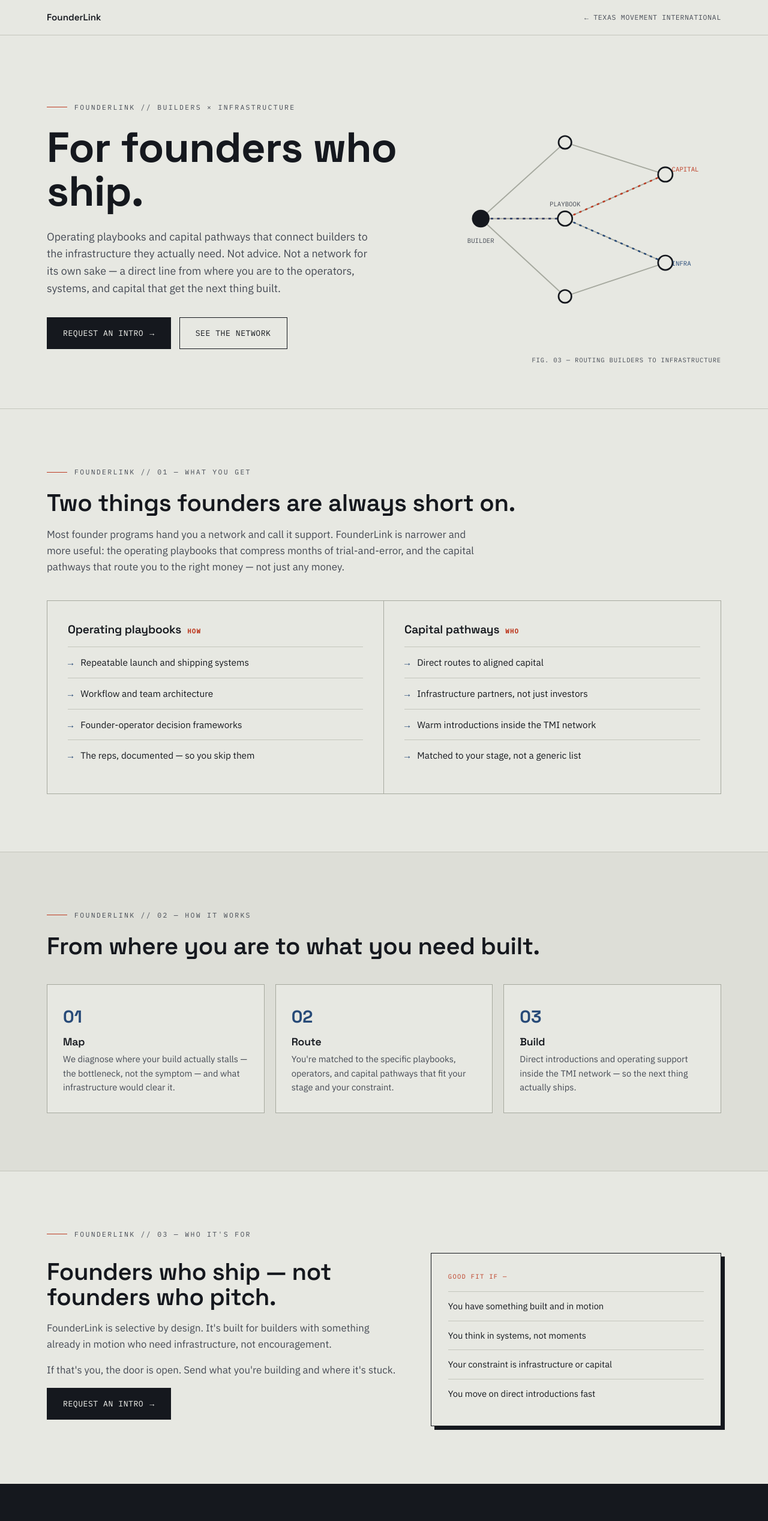
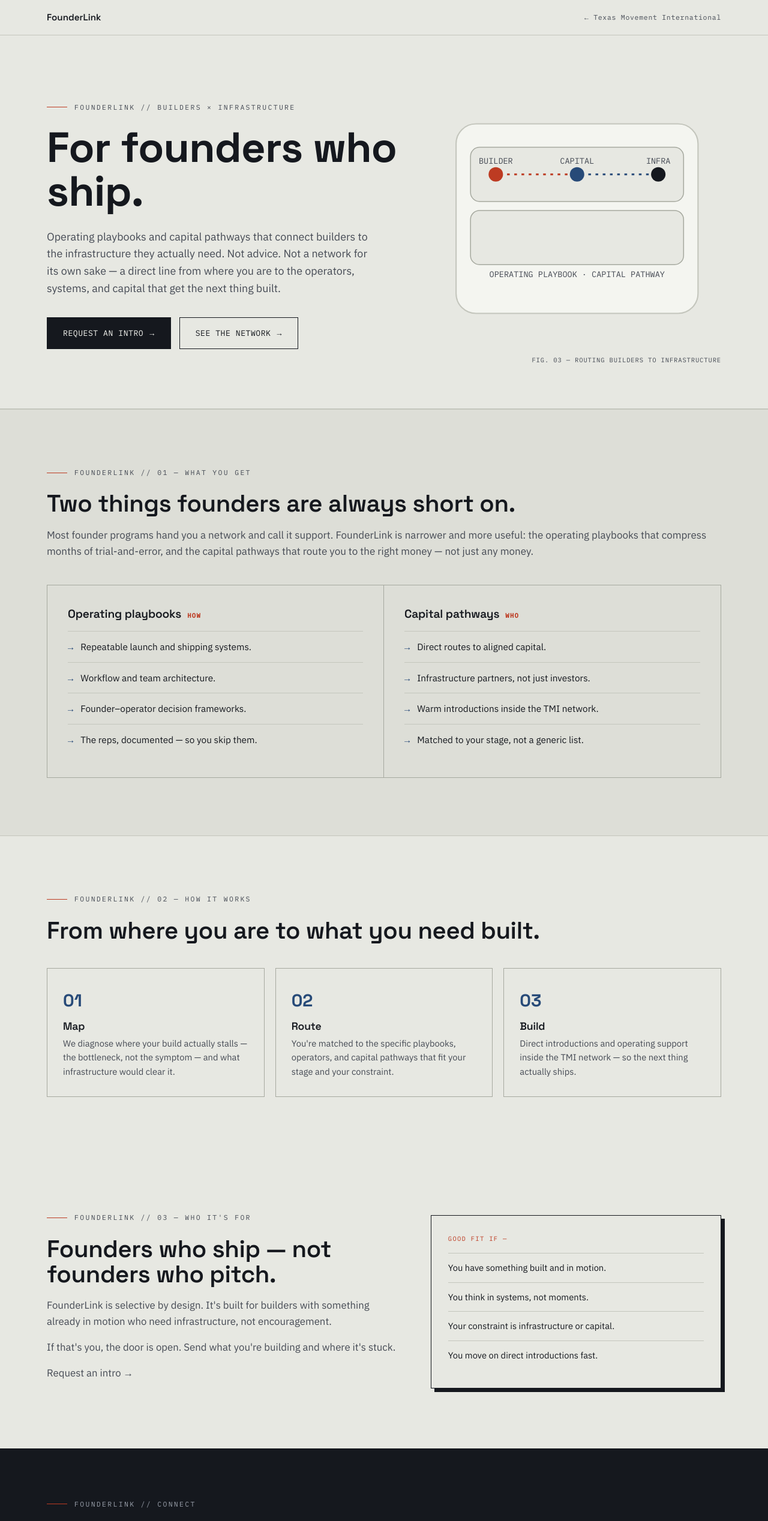
Before and after one commit to movementconsultant/founderlink.texasmovement.com, a plain HTML site: page index.html in a window 1280 px wide. Shown: the top 2536 px of the page at 60% size. Drawn offline with Linux system fonts and the light colour scheme.

Commit message:
founderlink - Enhance SEO and improve HTML structure
Updated meta tags for improved SEO and clarity. Refined styles and structure for better readability and consistency.

```diff
--- a/index.html
+++ b/index.html
@@ -4,14 +4,37 @@
   <meta charset="UTF-8">
   <title>FounderLink — Operating Playbooks &amp; Capital Pathways</title>
   <meta name="viewport" content="width=device-width, initial-scale=1">
-  <meta name="description" content="Operating playbooks and capital pathways for founders who ship. FounderLink connects builders to the infrastructure they actually need. Part of Texas Movement International.">
-  <meta property="og:title" content="FounderLink by Texas Movement">
-  <meta property="og:description" content="Operating playbooks and capital pathways for founders who ship.">
+
+  <!-- Primary description -->
+  <meta name="description" content="FounderLink is for founders who ship. Operating playbooks and capital pathways that connect builders to the infrastructure they actually need — not advice, not a network for its own sake.">
+
+  <!-- Theme color -->
+  <meta name="theme-color" content="#15181E">
+
+  <!-- Open Graph -->
   <meta property="og:type" content="website">
+  <meta property="og:site_name" content="FounderLink · Texas Movement International">
+  <meta property="og:title" content="FounderLink — Operating Playbooks &amp; Capital Pathways">
+  <meta property="og:description" content="For founders who ship. Operating playbooks and capital pathways that route you to the right infrastructure and aligned capital — inside the Texas Movement network.">
   <meta property="og:url" content="https://founderlink.texasmovement.com">
+  <meta property="og:image" content="https://founderlink.texasmovement.com/og-image.png">
+  <meta property="og:image:width" content="1200">
+  <meta property="og:image:height" content="630">
+  <meta property="og:image:type" content="image/png">
+  <meta property="og:image:alt" content="FounderLink by Texas Movement International — operating playbooks and capital pathways.">
+
+  <!-- Twitter / X -->
+  <meta name="twitter:card" content="summary_large_image">
+  <meta name="twitter:title" content="FounderLink — Operating Playbooks &amp; Capital Pathways">
+  <meta name="twitter:description" content="Builder-first operating playbooks and capital pathways, not a generic founder network. Built inside Texas Movement International.">
+  <meta name="twitter:image" content="https://founderlink.texasmovement.com/og-image.png">
+  <meta name="twitter:image:alt" content="FounderLink by Texas Movement International — operating playbooks and capital pathways.">
+
+  <!-- Fonts -->
   <link rel="preconnect" href="https://fonts.googleapis.com">
   <link rel="preconnect" href="https://fonts.gstatic.com" crossorigin>
-  <link href="https://fonts.googleapis.com/css2?family=Space+Grotesk:wght@400;500;600;700&family=IBM+Plex+Sans:wght@400;500;600&family=IBM+Plex+Mono:wght@400;500&display=swap" rel="stylesheet">
+  <link href="https://fonts.googleapis.com/css2?family=IBM+Plex+Sans:wght@400;500;600&family=IBM+Plex+Mono:wght@400;500&family=Space+Grotesk:wght@600;700&display=swap" rel="stylesheet">
+
   <style>
     :root {
       --paper: #E7E8E2;
@@ -25,18 +48,8 @@
       --tension: #BD3B22;     /* red */
       --wrap: 1180px;
     }
-
-    * {
-      box-sizing: border-box;
-      margin: 0;
-      padding: 0;
-    }
-
-    html {
-      scroll-behavior: smooth;
-      -webkit-text-size-adjust: 100%;
-    }
-
+    * { box-sizing: border-box; margin: 0; padding: 0; }
+    html { scroll-behavior: smooth; -webkit-text-size-adjust: 100%; }
     body {
       background: var(--paper);
       color: var(--ink);
@@ -45,26 +58,10 @@
       line-height: 1.6;
       -webkit-font-smoothing: antialiased;
     }
-
-    a {
-      color: inherit;
-      text-decoration: none;
-    }
-
-    .mono {
-      font-family: "IBM Plex Mono", ui-monospace, monospace;
-    }
-
-    .wrap {
-      max-width: var(--wrap);
-      margin: 0 auto;
-      padding: 0 28px;
-    }
-
-    .section {
-      padding: 96px 0;
-      position: relative;
-    }
+    a { color: inherit; text-decoration: none; }
+    .mono { font-family: "IBM Plex Mono", ui-monospace, monospace; }
+    .wrap { max-width: var(--wrap); margin: 0 auto; padding: 0 28px; }
+    .section { padding: 96px 0; position: relative; }
 
     .eyebrow {
       font-family: "IBM Plex Mono", monospace;
@@ -77,7 +74,6 @@
       gap: 12px;
       margin-bottom: 22px;
     }
-
     .eyebrow::before {
       content: "";
       width: 34px;
@@ -86,28 +82,15 @@
       flex: none;
     }
 
-    h1,
-    h2,
-    h3 {
+    h1, h2, h3 {
       font-family: "Space Grotesk", sans-serif;
       font-weight: 600;
       line-height: 1.04;
       letter-spacing: -0.01em;
     }
-
-    h2 {
-      font-size: clamp(1.7rem, 3.2vw, 2.5rem);
-      margin-bottom: 18px;
-    }
-
-    p {
-      color: var(--ink-soft);
-    }
-
-    p strong {
-      color: var(--ink);
-      font-weight: 600;
-    }
+    h2 { font-size: clamp(1.7rem, 3.2vw, 2.5rem); margin-bottom: 18px; }
+    p { color: var(--ink-soft); }
+    p strong { color: var(--ink); font-weight: 600; }
 
     .topbar {
       border-bottom: 1px solid var(--line);
@@ -117,62 +100,53 @@
       backdrop-filter: blur(8px);
       z-index: 50;
     }
-
     .topbar .wrap {
       display: flex;
       align-items: center;
       justify-content: space-between;
       height: 58px;
     }
-
     .brand {
       font-family: "Space Grotesk", sans-serif;
       font-weight: 600;
       font-size: 0.95rem;
+      text-decoration: none;
     }
-
     .back {
       font-family: "IBM Plex Mono", monospace;
       font-size: 0.72rem;
       letter-spacing: 0.06em;
       color: var(--ink-soft);
+      text-decoration: none;
     }
-
-    .back:hover {
-      color: var(--ink);
-    }
+    .back:hover { color: var(--ink); }
 
     .hero {
       padding: 84px 0 72px;
       border-bottom: 1px solid var(--line);
       overflow: hidden;
     }
-
     .hero .wrap {
       display: grid;
       grid-template-columns: 1.1fr 0.9fr;
       gap: 54px;
       align-items: center;
     }
-
     .hero h1 {
       font-size: clamp(2.5rem, 5.6vw, 4.4rem);
       font-weight: 700;
       margin: 8px 0 24px;
     }
-
     .hero .lede {
       font-size: 1.12rem;
       max-width: 31em;
       margin-bottom: 34px;
     }
-
     .cta-row {
       display: flex;
       flex-wrap: wrap;
       gap: 14px;
     }
-
     .btn {
       font-family: "IBM Plex Mono", monospace;
       font-size: 0.82rem;
@@ -187,52 +161,16 @@
       color: var(--white);
       text-transform: uppercase;
     }
+    .btn:hover { background: transparent; color: var(--ink); }
+    .btn--ghost { background: transparent; color: var(--ink); }
+    .btn--ghost:hover { background: var(--ink); color: var(--white); }
+    .btn .arrow { transition: transform 0.18s ease; }
+    .btn:hover .arrow { transform: translateX(3px); }
 
-    .btn:hover {
-      background: transparent;
-      color: var(--ink);
-    }
-
-    .btn--ghost {
-      background: transparent;
-      color: var(--ink);
-    }
-
-    .btn--ghost:hover {
-      background: var(--ink);
-      color: var(--white);
-    }
-
-    .btn .arrow {
-      transition: transform 0.18s ease;
-    }
-
-    .btn:hover .arrow {
-      transform: translateX(3px);
-    }
-
-    .figure {
-      width: 100%;
-      aspect-ratio: 1 / 0.92;
-    }
-
-    .fig {
-      width: 100%;
-      height: 100%;
-      display: block;
-    }
-
-    @keyframes dash {
-      to {
-        stroke-dashoffset: -16;
-      }
-    }
-
-    .fig .flow {
-      stroke-dasharray: 3 5;
-      animation: dash 1.8s linear infinite;
-    }
-
+    .figure { width: 100%; aspect-ratio: 1 / 0.92; }
+    .fig { width: 100%; height: 100%; display: block; }
+    @keyframes dash { to { stroke-dashoffset: -16; } }
+    .fig .flow { stroke-dasharray: 3 5; animation: dash 1.8s linear infinite; }
     .fig-caption {
       font-family: "IBM Plex Mono", monospace;
       font-size: 0.66rem;
@@ -255,15 +193,12 @@
       border: 1px solid var(--line-strong);
       margin-top: 42px;
     }
-
     .two .col {
       padding: 38px 34px;
     }
-
     .two .col:first-child {
       border-right: 1px solid var(--line-strong);
     }
-
     .two h3 {
       font-size: 1.2rem;
       margin-bottom: 8px;
@@ -271,19 +206,16 @@
       align-items: baseline;
       gap: 10px;
     }
-
     .two .tag {
       font-family: "IBM Plex Mono", monospace;
       font-size: 0.66rem;
       letter-spacing: 0.12em;
       color: var(--tension);
     }
-
     .two ul {
       list-style: none;
       margin-top: 18px;
     }
-
     .two li {
       padding: 13px 0;
       border-top: 1px solid var(--line);
@@ -292,7 +224,6 @@
       display: flex;
       gap: 12px;
     }
-
     .two li::before {
       content: "→";
       color: var(--compression);
@@ -306,14 +237,12 @@
       margin-top: 42px;
       counter-reset: st;
     }
-
     .step {
       border: 1px solid var(--line-strong);
       background: var(--paper);
       padding: 30px 26px;
       counter-increment: st;
     }
-
     .step .num {
       font-family: "Space Grotesk", sans-serif;
       font-weight: 700;
@@ -321,16 +250,13 @@
       color: var(--compression);
       margin-bottom: 10px;
     }
-
     .step .num::before {
       content: "0" counter(st);
     }
-
     .step h3 {
       font-size: 1.1rem;
       margin-bottom: 8px;
     }
-
     .step p {
       font-size: 0.92rem;
     }
@@ -341,7 +267,6 @@
       gap: 48px;
       align-items: center;
     }
-
     .who p {
       font-size: 1.05rem;
       margin-bottom: 16px;
@@ -353,7 +278,6 @@
       background: var(--paper);
       padding: 30px 28px;
     }
-
     .gate .k {
       font-family: "IBM Plex Mono", monospace;
       font-size: 0.66rem;
@@ -362,13 +286,7 @@
       color: var(--tension);
       margin-bottom: 16px;
     }
-
-    .gate ul {
-      list-style: none;
-      margin: 0;
-      padding: 0;
-    }
-
+    .gate ul { list-style: none; }
     .gate li {
       padding: 12px 0;
       border-top: 1px solid var(--line);
@@ -381,32 +299,20 @@
       color: var(--paper);
       padding: 84px 0 40px;
     }
-
-    .foot h2 {
-      color: var(--white);
-    }
-
-    .foot .eyebrow {
-      color: #9aa0ab;
-    }
-
-    .foot .eyebrow::before {
-      background: var(--tension);
-    }
-
+    .foot h2 { color: var(--white); }
+    .foot .eyebrow { color: #9aa0ab; }
+    .foot .eyebrow::before { background: var(--tension); }
     .connect {
       display: grid;
       grid-template-columns: repeat(3, 1fr);
       gap: 24px;
       margin: 38px 0 56px;
     }
-
     .connect a {
       border-top: 1px solid #2c313b;
       padding-top: 16px;
       display: block;
     }
-
     .connect .k {
       font-family: "IBM Plex Mono", monospace;
       font-size: 0.66rem;
@@ -415,17 +321,12 @@
       color: #8a909b;
       margin-bottom: 6px;
     }
-
     .connect .v {
       font-family: "Space Grotesk", sans-serif;
       font-size: 1.05rem;
       color: var(--white);
     }
-
-    .connect a:hover .v {
-      color: #cdd2da;
-    }
-
+    .connect a:hover .v { color: #cdd2da; }
     .foot .legal {
       border-top: 1px solid #2c313b;
       padding-top: 24px;
@@ -440,39 +341,21 @@
     }
 
     @media (max-width: 900px) {
-      .hero .wrap {
-        grid-template-columns: 1fr;
-        gap: 30px;
-      }
-      .figure {
-        max-width: 380px;
-        order: -1;
-      }
-      .two,
-      .who {
-        grid-template-columns: 1fr;
-      }
+      .hero .wrap { grid-template-columns: 1fr; gap: 30px; }
+      .figure { max-width: 380px; order: -1; }
+      .two, .who { grid-template-columns: 1fr; }
       .two .col:first-child {
         border-right: none;
         border-bottom: 1px solid var(--line-strong);
       }
-      .steps3 {
-        grid-template-columns: 1fr;
+      .steps3 { grid-template-columns: 1fr; }
+      .connect { grid-template-columns: 1fr; }
+      .section { padding: 68px 0; }
     }
-      .connect {
-        grid-template-columns: 1fr;
+    @media (prefers-reduced-motion: reduce) {
+      .fig .flow { animation: none; }
+      html { scroll-behavior: auto; }
     }
-      .section {
-        padding: 68px 0;
-      }
-    }
-
-    @media (prefers-reduced-motion: reduce) {
-      .fig .flow {
-        animation: none;
-      }
-    }
-
     :focus-visible {
       outline: 2px solid var(--compression);
       outline-offset: 3px;
@@ -483,11 +366,12 @@
 
 <header class="topbar">
   <div class="wrap">
-      <a class="brand" href="https://texasmovement.com">FounderLink</a>
-      <a class="back mono" href="https://texasmovement.com">← TEXAS MOVEMENT INTERNATIONAL</a>
+    <a href="https://texasmovement.com" class="brand">FounderLink</a>
+    <a href="https://texasmovement.com" class="back">← Texas Movement International</a>
   </div>
 </header>
 
+<main>
   <section class="hero">
     <div class="wrap">
       <div>
@@ -498,46 +382,73 @@
         </p>
         <div class="cta-row">
           <a class="btn" href="mailto:movementconsultant@gmail.com?subject=FounderLink%20Intro">
-            Request an intro <span class="arrow">→</span>
+            Request an intro  <span class="arrow">→</span>
           </a>
-          <a class="btn btn--ghost" href="https://texasmovement.com">See the network</a>
+          <a class="btn btn--ghost" href="https://texasmovement.com">
+            See the network <span class="arrow">→</span>
+          </a>
         </div>
       </div>
-      <div>
-        <div class="figure">
-          <!-- SIGNATURE: directed capital/infrastructure flow graph -->
-          <svg class="fig" viewBox="0 0 360 330" role="img" aria-label="A directed graph routing a builder node to capital and infrastructure nodes.">
-            <g class="frame">
-              <!-- edges -->
-              <g fill="none" stroke="var(--line-strong)" stroke-width="1.4">
-                <path d="M60 165 L165 70" />
-                <path d="M60 165 L165 165" />
-                <path d="M60 165 L165 262" />
-                <path d="M165 70 L290 110" />
-                <path d="M165 165 L290 110" />
-                <path d="M165 165 L290 220" />
-                <path d="M165 262 L290 220" />
-              </g>
-              <!-- active flow path -->
-              <path class="flow" d="M60 165 L165 165 L290 110" fill="none" stroke="var(--tension)" stroke-width="2" />
-              <path class="flow" d="M60 165 L165 165 L290 220" fill="none" stroke="var(--compression)" stroke-width="2" />
-              <!-- nodes -->
-              <circle cx="60" cy="165" r="11" fill="var(--ink)" />
-              <g fill="var(--paper)" stroke="var(--ink)" stroke-width="2">
-                <circle cx="165" cy="70" r="8" />
-                <circle cx="165" cy="165" r="9" />
-                <circle cx="165" cy="262" r="8" />
-                <circle cx="290" cy="110" r="9" />
-                <circle cx="290" cy="220" r="9" />
-              </g>
-              <!-- labels -->
-              <text x="60" y="195" text-anchor="middle" class="mono" font-size="8" fill="var(--ink-soft)">BUILDER</text>
-              <text x="298" y="106" class="mono" font-size="8" fill="var(--tension)">CAPITAL</text>
-              <text x="298" y="224" class="mono" font-size="8" fill="var(--compression)">INFRA</text>
-              <text x="165" y="150" text-anchor="middle" class="mono" font-size="8" fill="var(--ink-soft)">PLAYBOOK</text>
-            </g>
+
+      <aside class="figure">
+        <svg class="fig" viewBox="0 0 320 290" role="img" aria-labelledby="fl-fig">
+          <title id="fl-fig">BUILDER → CAPITAL → INFRASTRUCTURE</title>
+          <rect x="26" y="40" width="268" height="210" rx="22" fill="#F4F5F0" stroke="#C4C6BD" stroke-width="1.4"/>
+          <rect x="42" y="66" width="236" height="60" rx="10" fill="#E7E8E2" stroke="#A6A99F" stroke-width="1"/>
+          <rect x="42" y="136" width="236" height="60" rx="10" fill="#E7E8E2" stroke="#A6A99F" stroke-width="1"/>
+
+          <circle cx="70" cy="96" r="8" fill="#BD3B22"/>
+          <circle cx="160" cy="96" r="8" fill="#274A78"/>
+          <circle cx="250" cy="96" r="8" fill="#15181E"/>
+
+          <line class="flow" x1="78" y1="96" x2="152" y2="96" stroke="#BD3B22" stroke-width="2"/>
+          <line class="flow" x1="168" y1="96" x2="242" y2="96" stroke="#274A78" stroke-width="2"/>
+
+          <text x="70" y="84" font-family="IBM Plex Mono, monospace" font-size="9" text-anchor="middle" fill="#454A54">BUILDER</text>
+          <text x="160" y="84" font-family="IBM Plex Mono, monospace" font-size="9" text-anchor="middle" fill="#454A54">CAPITAL</text>
+          <text x="250" y="84" font-family="IBM Plex Mono, monospace" font-size="9" text-anchor="middle" fill="#454A54">INFRA</text>
+
+          <text x="160" y="210" font-family="IBM Plex Mono, monospace" font-size="9" fill="#454A54" text-anchor="middle">
+            OPERATING PLAYBOOK  ·  CAPITAL PATHWAY
+          </text>
         </svg>
         <div class="fig-caption">FIG. 03 — ROUTING BUILDERS TO INFRASTRUCTURE</div>
+      </aside>
+    </div>
+  </section>
+
+  <section class="section section--panel">
+    <div class="wrap">
+      <div class="eyebrow">FOUNDERLINK // 01 — WHAT YOU GET</div>
+      <h2>Two things founders are always short on.</h2>
+      <p>
+        Most founder programs hand you a network and call it support. FounderLink is narrower and more useful: the operating playbooks that compress months of trial-and-error, and the capital pathways that route you to the right money — not just any money.
+      </p>
+
+      <div class="two">
+        <div class="col">
+          <h3>
+            Operating playbooks
+            <span class="tag">HOW</span>
+          </h3>
+          <ul>
+            <li>Repeatable launch and shipping systems.</li>
+            <li>Workflow and team architecture.</li>
+            <li>Founder–operator decision frameworks.</li>
+            <li>The reps, documented — so you skip them.</li>
+          </ul>
+        </div>
+        <div class="col">
+          <h3>
+            Capital pathways
+            <span class="tag">WHO</span>
+          </h3>
+          <ul>
+            <li>Direct routes to aligned capital.</li>
+            <li>Infrastructure partners, not just investors.</li>
+            <li>Warm introductions inside the TMI network.</li>
+            <li>Matched to your stage, not a generic list.</li>
+          </ul>
         </div>
       </div>
     </div>
@@ -545,100 +456,74 @@
 
   <section class="section">
     <div class="wrap">
-      <div class="eyebrow">FOUNDERLINK // 01 — WHAT YOU GET</div>
-      <h2>Two things founders are always short on.</h2>
-      <p style="max-width:42em">
-        Most founder programs hand you a network and call it support. FounderLink is narrower and more useful: the operating playbooks that compress months of trial-and-error, and the capital pathways that route you to the right money — not just any money.
-      </p>
-      <div class="two">
-        <div class="col">
-          <h3>Operating playbooks <span class="tag">HOW</span></h3>
-          <ul>
-            <li>Repeatable launch and shipping systems</li>
-            <li>Workflow and team architecture</li>
-            <li>Founder-operator decision frameworks</li>
-            <li>The reps, documented — so you skip them</li>
-          </ul>
-        </div>
-        <div class="col">
-          <h3>Capital pathways <span class="tag">WHO</span></h3>
-          <ul>
-            <li>Direct routes to aligned capital</li>
-            <li>Infrastructure partners, not just investors</li>
-            <li>Warm introductions inside the TMI network</li>
-            <li>Matched to your stage, not a generic list</li>
-          </ul>
-        </div>
-      </div>
-    </div>
-  </section>
-
-  <section class="section section--panel">
-    <div class="wrap">
       <div class="eyebrow">FOUNDERLINK // 02 — HOW IT WORKS</div>
       <h2>From where you are to what you need built.</h2>
+
       <div class="steps3">
-        <div class="step">
+        <article class="step">
           <div class="num"></div>
           <h3>Map</h3>
           <p>We diagnose where your build actually stalls — the bottleneck, not the symptom — and what infrastructure would clear it.</p>
-        </div>
-        <div class="step">
+        </article>
+        <article class="step">
           <div class="num"></div>
           <h3>Route</h3>
           <p>You're matched to the specific playbooks, operators, and capital pathways that fit your stage and your constraint.</p>
-        </div>
-        <div class="step">
+        </article>
+        <article class="step">
           <div class="num"></div>
           <h3>Build</h3>
           <p>Direct introductions and operating support inside the TMI network — so the next thing actually ships.</p>
-        </div>
+        </article>
       </div>
     </div>
   </section>
 
   <section class="section">
-    <div class="wrap">
+    <div class="wrap who">
+      <div>
         <div class="eyebrow">FOUNDERLINK // 03 — WHO IT'S FOR</div>
-      <div class="who">
-        <div>
         <h2>Founders who ship — not founders who pitch.</h2>
-          <p>FounderLink is selective by design. It's built for builders with something already in motion who need infrastructure, not encouragement.</p>
-          <p>If that's you, the door is open. Send what you're building and where it's stuck.</p>
-          <a
-            class="btn"
-            href="mailto:movementconsultant@gmail.com?subject=FounderLink%20Intro&body=What%20I'm%20building%3A%0AWhere%20it's%20stuck%3A%0AWhat%20I%20need%3A"
-          >
-            Request an intro <span class="arrow">→</span>
+        <p>
+          FounderLink is selective by design. It's built for builders with something already in motion who need infrastructure, not encouragement.
+        </p>
+        <p>
+          If that's you, the door is open. Send what you're building and where it's stuck.
+        </p>
+        <p>
+          <a href="mailto:movementconsultant@gmail.com?subject=FounderLink%20Intro&amp;body=What%20I'm%20building%3A%0AWhere%20it's%20stuck%3A%0AWhat%20I%20need%3A">
+            Request an intro →
           </a>
+        </p>
       </div>
+
       <aside class="gate">
         <div class="k">Good fit if —</div>
         <ul>
-            <li>You have something built and in motion</li>
-            <li>You think in systems, not moments</li>
-            <li>Your constraint is infrastructure or capital</li>
-            <li>You move on direct introductions fast</li>
+          <li>You have something built and in motion.</li>
+          <li>You think in systems, not moments.</li>
+          <li>Your constraint is infrastructure or capital.</li>
+          <li>You move on direct introductions fast.</li>
         </ul>
       </aside>
     </div>
-    </div>
   </section>
+</main>
 
 <footer class="foot">
   <div class="wrap">
     <div class="eyebrow">FOUNDERLINK // CONNECT</div>
     <h2>Tell us what you're building.</h2>
     <div class="connect">
-        <a href="mailto:movementconsultant@gmail.com?subject=FounderLink%20Intro">
+      <a href="mailto:movementconsultant@gmail.com?subject=FounderLink%20Intro&amp;body=What%20I'm%20building%3A%0AWhere%20it's%20stuck%3A%0AWhat%20I%20need%3A">
         <div class="k">Email</div>
         <div class="v">movementconsultant@gmail.com</div>
       </a>
-        <a href="https://www.linkedin.com/in/alexandermathai/">
+      <a href="https://www.linkedin.com/in/alexandermathai/" target="_blank" rel="noopener">
         <div class="k">LinkedIn</div>
         <div class="v">Alexander Mathai</div>
       </a>
-        <a href="https://texasmovement.com">
+      <a href="https://texasmovement.com" target="_blank" rel="noopener">
         <div class="k">Network</div>
         <div class="v">texasmovement.com</div>
       </a>
```
Lines whose indentation alone changed are shown as unchanged.
